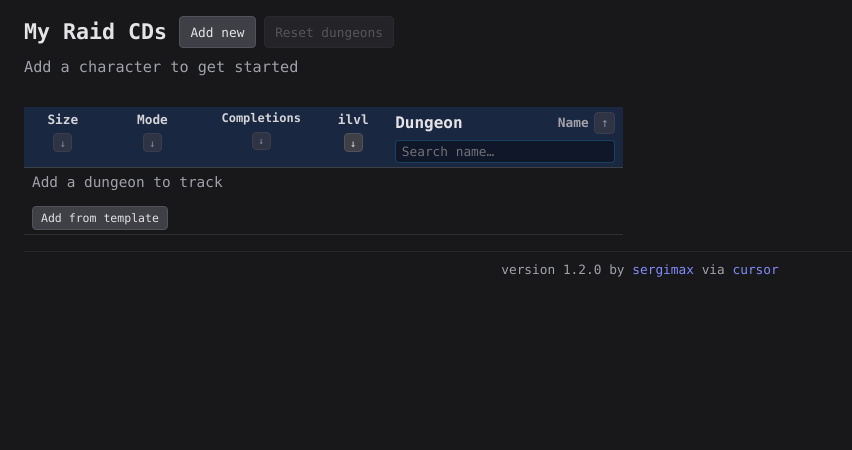
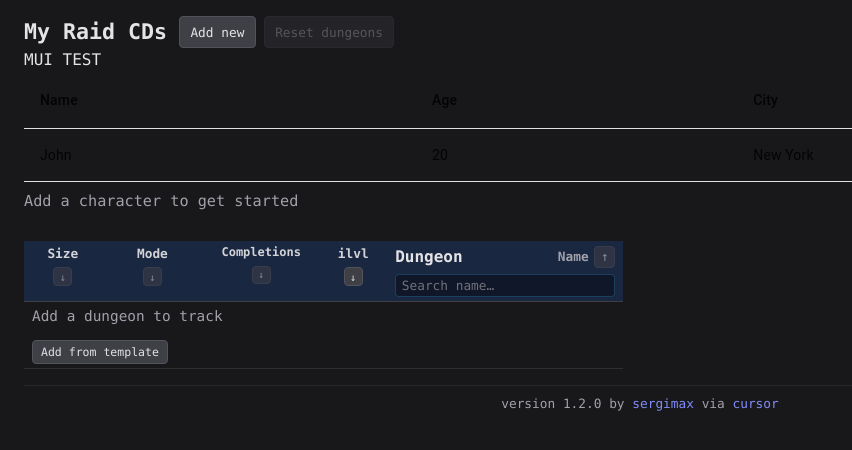
Before and after one commit to sergimax/my-raid-cds, a React (Vite) app: page / in a window 1280 px wide. Shown: the top 450 px of the page, without its empty margins (0-852 px from the left). Built offline with nearby package versions, Linux system fonts and the light colour scheme.

Commit message:
feat(App): integrate MUI Table component for displaying test data

```diff
--- a/src/App.tsx
+++ b/src/App.tsx
@@ -6,6 +6,7 @@ import {
 } from "./components/index.ts";
 import { useRaidTracker } from "./hooks/use-raid-tracker.ts";
 import "./App.css";
+import { TableContainer, Table, TableHead, TableBody, TableRow, TableCell } from "@mui/material";
 
 function App() {
   const {
@@ -60,6 +61,31 @@ function App() {
           {storageError}
         </div>
       )}
+
+<div>
+  MUI TEST
+  <div className="mui-test">
+    <TableContainer>
+      <Table>
+        <TableHead>
+          <TableRow>
+            <TableCell>Name</TableCell>
+            <TableCell>Age</TableCell>
+            <TableCell>City</TableCell>
+          </TableRow>
+        </TableHead>
+        <TableBody>
+          <TableRow>
+            <TableCell>John</TableCell>
+            <TableCell>20</TableCell>
+            <TableCell>New York</TableCell>
+          </TableRow>
+        </TableBody>
+      </Table>
+    </TableContainer>
+  </div>
+</div>
+
       <main>
         <section className="character-section">
           {characters.length === 0 && (
```
